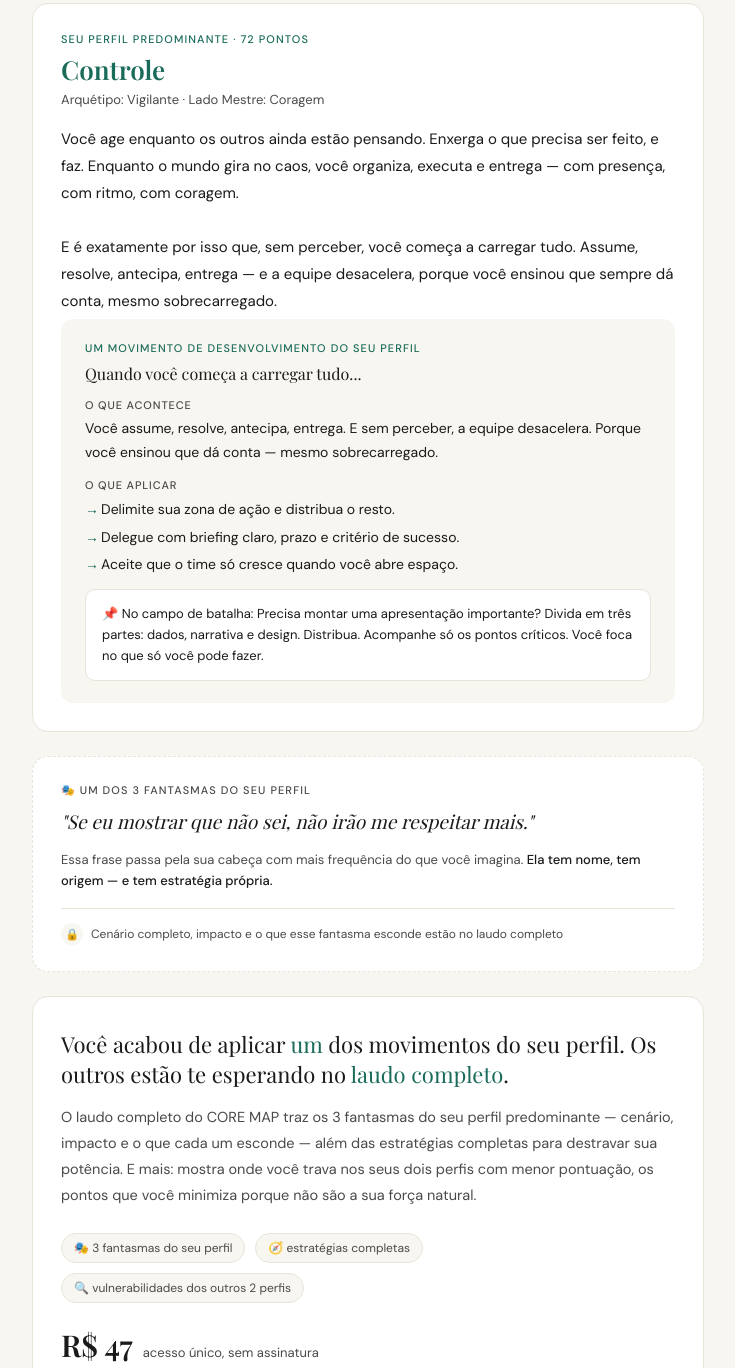
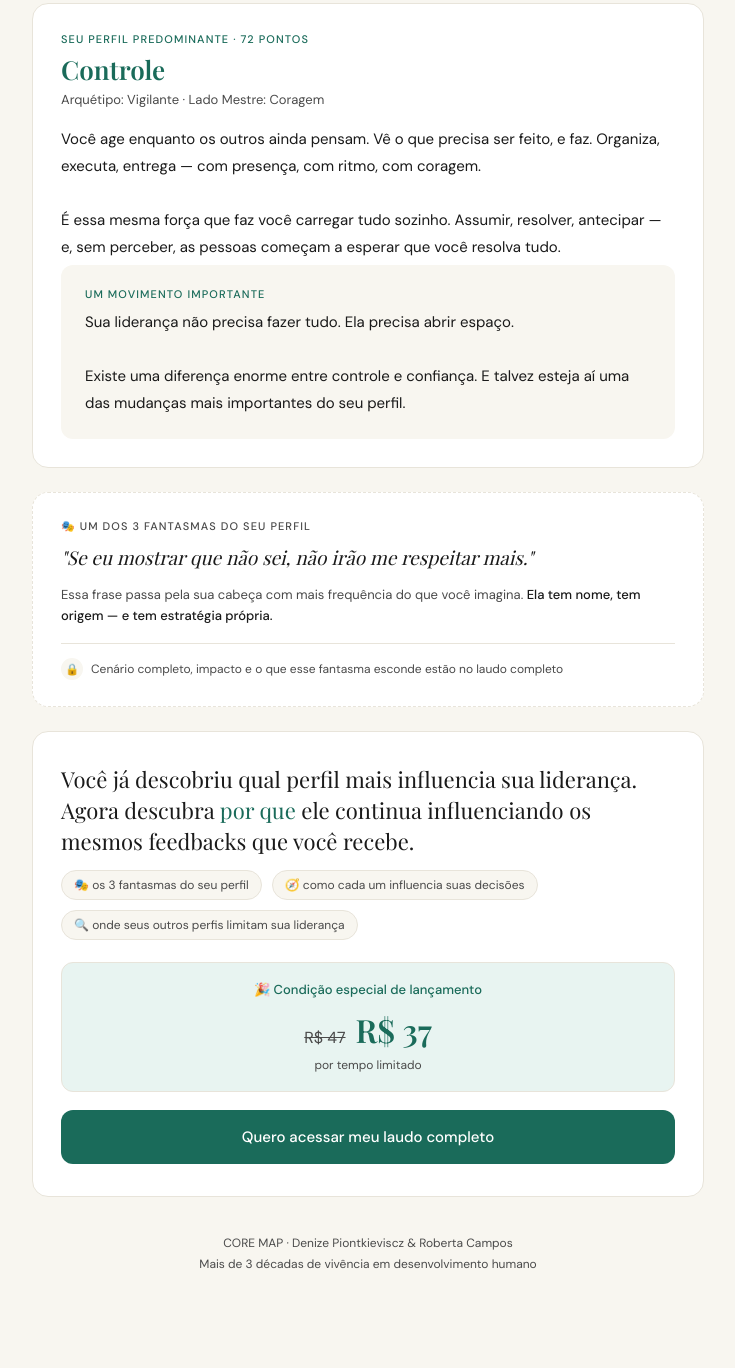
Before and after one commit to CoreMap-lider/Core-Map-Pilula, a plain HTML site: page pilula-core-map (1).html in a window 1280 px wide. Shown: the part 619-1987 px from the top of the page, without its empty margins (272-1007 px from the left). Drawn offline with nearby package versions, Linux system fonts and the light colour scheme.

Commit message:
Update pilula-core-map (1).html

```diff
--- a/pilula-core-map (1).html
+++ b/pilula-core-map (1).html
@@ -88,7 +88,6 @@
     line-height: 1.6;
   }
 
-  /* MINI CHART TEASER */
   .chart-card {
     background: var(--surface);
     border: 1px solid var(--border);
@@ -149,7 +148,6 @@
     font-weight: 500;
   }
 
-  /* SECTION TITLES */
   .section-title {
     font-family: 'Playfair Display', serif;
     font-size: 21px;
@@ -165,7 +163,6 @@
     line-height: 1.6;
   }
 
-  /* PERFIL CARD */
   .perfil-card {
     background: var(--surface);
     border: 1px solid var(--border);
@@ -204,7 +201,6 @@
     margin-bottom: 4px;
   }
 
-  /* ESTRATÉGIA (mesmo padrão do laudo completo) */
   .estrategia-wrap {
     background: var(--bg);
     border-radius: 12px;
@@ -221,22 +217,6 @@
     margin-bottom: 8px;
   }
 
-  .estrategia-title {
-    font-size: 16px;
-    font-weight: 500;
-    margin-bottom: 10px;
-    font-family: 'Playfair Display', serif;
-  }
-
-  .estrategia-section {
-    font-size: 11px;
-    letter-spacing: 0.08em;
-    text-transform: uppercase;
-    color: var(--text-muted);
-    font-weight: 500;
-    margin: 14px 0 5px;
-  }
-
   .estrategia-desc {
     font-size: 14px;
     color: var(--text);
@@ -244,27 +224,6 @@
     font-weight: 400;
   }
 
-  .estrategia-lista { list-style: none; padding: 0; margin-bottom: 4px; }
-
-  .estrategia-lista li {
-    font-size: 14px; line-height: 1.8; color: var(--text); font-weight: 400;
-    padding-left: 16px; position: relative; margin-bottom: 2px;
-  }
-
-  .estrategia-lista li::before { content: "→"; position: absolute; left: 0; color: var(--profile-color, #1a6b5a); }
-
-  .campo-batalha {
-    background: var(--surface);
-    border: 1px solid var(--border);
-    border-radius: 10px;
-    padding: 14px 16px;
-    margin-top: 12px;
-    font-size: 13px;
-    color: var(--text);
-    line-height: 1.6;
-  }
-
-  /* FANTASMA TEASER (bloqueado) */
   .fantasma-teaser {
     position: relative;
     background: var(--surface);
@@ -321,7 +280,6 @@
 
   .lock-text { font-size: 12px; color: var(--text-muted); }
 
-  /* FECHAMENTO / CTA */
   .fechamento {
     background: var(--surface);
     border: 1px solid var(--border);
@@ -341,13 +299,6 @@
 
   .fechamento-title span { color: var(--profile-color, #1a6b5a); }
 
-  .fechamento-text {
-    font-size: 14.5px;
-    line-height: 1.8;
-    color: var(--text-muted);
-    margin-bottom: 24px;
-  }
-
   .dev-preview {
     display: flex;
     gap: 10px;
@@ -364,21 +315,47 @@
     border: 1px solid var(--border);
   }
 
-  .price-row {
+  .launch-box {
+    background: var(--profile-light, #e8f4f1);
+    border: 1px solid var(--border);
+    border-radius: 12px;
+    padding: 18px 20px;
+    margin-bottom: 18px;
+    text-align: center;
+  }
+
+  .launch-tag {
+    font-size: 13px;
+    font-weight: 500;
+    color: var(--profile-color, #1a6b5a);
+    margin-bottom: 10px;
+  }
+
+  .launch-prices {
     display: flex;
     align-items: baseline;
+    justify-content: center;
     gap: 10px;
-    margin-bottom: 18px;
   }
 
-  .price-value {
-    font-family: 'Playfair Display', serif;
-    font-size: 30px;
-    font-weight: 600;
-    color: var(--text);
+  .price-old {
+    font-size: 16px;
+    color: var(--text-muted);
+    text-decoration: line-through;
   }
 
-  .price-label { font-size: 13px; color: var(--text-muted); }
+  .price-new {
+    font-family: 'Playfair Display', serif;
+    font-size: 32px;
+    font-weight: 600;
+    color: var(--profile-color, #1a6b5a);
+  }
+
+  .launch-sub {
+    font-size: 12px;
+    color: var(--text-muted);
+    margin-top: 6px;
+  }
 
   .cta-btn {
     display: block;
@@ -397,13 +374,6 @@
 
   .cta-btn:hover { opacity: 0.9; }
 
-  .cta-sub {
-    text-align: center;
-    font-size: 12px;
-    color: var(--text-muted);
-    margin-top: 12px;
-  }
-
   .footer-note {
     text-align: center;
     font-size: 12px;
@@ -420,7 +390,6 @@
     .perfil-card, .fantasma-teaser, .fechamento { padding: 20px; }
     .estrategia-wrap { padding: 18px; }
     .fechamento-title { font-size: 19px; }
-    .price-value { font-size: 26px; }
   }
 </style>
 </head>
@@ -456,13 +425,8 @@
     <div class="perfil-abertura" id="perfilAbertura"></div>
 
     <div class="estrategia-wrap">
-      <div class="estrategia-label">Um movimento de desenvolvimento do seu perfil</div>
-      <div class="estrategia-title" id="estTitulo"></div>
-      <div class="estrategia-section">O que acontece</div>
-      <div class="estrategia-desc" id="estOq"></div>
-      <div class="estrategia-section">O que aplicar</div>
-      <ul class="estrategia-lista" id="estAp"></ul>
-      <div class="campo-batalha">📌 No campo de batalha: <span id="estBatalha"></span></div>
+      <div class="estrategia-label">Um movimento importante</div>
+      <div class="estrategia-desc" id="estMovimento" style="font-size:15px;line-height:1.8;"></div>
     </div>
   </div>
 
@@ -477,21 +441,21 @@
   </div>
 
   <div class="fechamento">
-    <div class="fechamento-title">Você acabou de aplicar <span>um</span> dos movimentos do seu perfil. Os outros estão te esperando no <span>laudo completo</span>.</div>
-    <div class="fechamento-text">
-      O laudo completo do CORE MAP traz os 3 fantasmas do seu perfil predominante — cenário, impacto e o que cada um esconde — além das estratégias completas para destravar sua potência. E mais: mostra onde você trava nos seus dois perfis com menor pontuação, os pontos que você minimiza porque não são a sua força natural.
+    <div class="fechamento-title">Você já descobriu qual perfil mais influencia sua liderança. Agora descubra <span>por que</span> ele continua influenciando os mesmos feedbacks que você recebe.</div>
+    <div class="dev-preview">
+      <div class="dev-chip">🎭 os 3 fantasmas do seu perfil</div>
+      <div class="dev-chip">🧭 como cada um influencia suas decisões</div>
+      <div class="dev-chip">🔍 onde seus outros perfis limitam sua liderança</div>
     </div>
-    <div class="dev-preview">
-      <div class="dev-chip">🎭 3 fantasmas do seu perfil</div>
-      <div class="dev-chip">🧭 estratégias completas</div>
-      <div class="dev-chip">🔍 vulnerabilidades dos outros 2 perfis</div>
+    <div class="launch-box">
+      <div class="launch-tag">🎉 Condição especial de lançamento</div>
+      <div class="launch-prices">
+        <span class="price-old">R$ 47</span>
+        <span class="price-new">R$ 37</span>
+      </div>
+      <div class="launch-sub">por tempo limitado</div>
     </div>
-    <div class="price-row">
-      <div class="price-value">R$ 47</div>
-      <div class="price-label">acesso único, sem assinatura</div>
-    </div>
-    <a class="cta-btn" href="https://go.hotmart.com/F106136093R" target="_blank" rel="noopener">Quero meu laudo completo</a>
-    <p class="cta-sub">Você pode continuar se reconhecendo em fragmentos — ou mapear isso hoje.</p>
+    <a class="cta-btn" href="https://go.hotmart.com/F106136093R" target="_blank" rel="noopener">Quero acessar meu laudo completo</a>
   </div>
 
   <p class="footer-note">CORE MAP · Denize Piontkieviscz &amp; Roberta Campos<br>Mais de 3 décadas de vivência em desenvolvimento humano</p>
@@ -503,49 +467,29 @@ const PERFIS = {
   C: {
     nome: "Controle", subtitulo: "A força que lidera com o próprio pulso",
     arquetipo: "Vigilante", mestre: "Coragem", cor: "#1a6b5a", corLight: "#e8f4f1",
-    abertura: `Você age enquanto os outros ainda estão pensando. Enxerga o que precisa ser feito, e faz. Enquanto o mundo gira no caos, você organiza, executa e entrega — com presença, com ritmo, com coragem.<br><br>E é exatamente por isso que, sem perceber, você começa a carregar tudo. Assume, resolve, antecipa, entrega — e a equipe desacelera, porque você ensinou que sempre dá conta, mesmo sobrecarregado.`,
-    estrategia: {
-      titulo: "Quando você começa a carregar tudo...",
-      oq: "Você assume, resolve, antecipa, entrega. E sem perceber, a equipe desacelera. Porque você ensinou que dá conta — mesmo sobrecarregado.",
-      ap: ["Delimite sua zona de ação e distribua o resto.", "Delegue com briefing claro, prazo e critério de sucesso.", "Aceite que o time só cresce quando você abre espaço."],
-      batalha: "Precisa montar uma apresentação importante? Divida em três partes: dados, narrativa e design. Distribua. Acompanhe só os pontos críticos. Você foca no que só você pode fazer."
-    },
+    abertura: `Você age enquanto os outros ainda pensam. Vê o que precisa ser feito, e faz. Organiza, executa, entrega — com presença, com ritmo, com coragem.<br><br>É essa mesma força que faz você carregar tudo sozinho. Assumir, resolver, antecipar — e, sem perceber, as pessoas começam a esperar que você resolva tudo.`,
+    movimento: `Sua liderança não precisa fazer tudo. Ela precisa abrir espaço.<br><br>Existe uma diferença enorme entre controle e confiança. E talvez esteja aí uma das mudanças mais importantes do seu perfil.`,
     fantasmaEgo: "Se eu mostrar que não sei, não irão me respeitar mais."
   },
   O: {
     nome: "Ordem", subtitulo: "A mente que estrutura o impossível",
     arquetipo: "Estrategista", mestre: "Visão", cor: "#b8860b", corLight: "#faf4e6",
-    abertura: `Você organiza o invisível. Sua mente enxerga com nitidez o que precisa ser feito, estrutura o caminho, conecta os pontos, traduz o caos em clareza. Onde há ruído, você percebe padrões.<br><br>E é essa mesma busca por acerto que faz você revisar tudo três vezes — enquanto o cenário muda, e o plano perfeito nasce defasado. A decisão que parecia prudente agora soa lenta.`,
-    estrategia: {
-      titulo: "Quando você espera demais por segurança... e perde o timing.",
-      oq: "Você quer acertar. E por isso revê tudo 3 vezes. Mas o cenário muda — e o plano perfeito já nasce defasado. A decisão que parecia prudente, agora soa lenta.",
-      ap: ["Use a Regra 70/30: avance com 70% de dados, corrija com 30% no caminho.", "Teste, mensure, ajuste — mas em movimento."],
-      batalha: "Está para lançar um plano de incentivo comercial? Aplique: «Vamos lançar com o básico — e revisar a cada semana conforme os resultados.» Mais ação, menos espera. Resultado com evolução."
-    },
+    abertura: `Você organiza o invisível. Vê com nitidez o que precisa ser feito, estrutura o caminho, traduz o caos em clareza.<br><br>É essa mesma busca por acerto que faz você revisar tudo três vezes — enquanto o cenário muda, e o plano perfeito nasce atrasado.`,
+    movimento: `Sua liderança não precisa ser perfeita. Ela precisa estar em movimento.<br><br>Existe uma diferença enorme entre precisão e paralisia. E talvez esteja aí uma das mudanças mais importantes do seu perfil.`,
     fantasmaEgo: "Se não estiver impecável, é melhor não apresentar."
   },
   R: {
     nome: "Relacionamento", subtitulo: "O coração que sustenta conexões",
     arquetipo: "Embaixador", mestre: "Empatia", cor: "#1a3a6b", corLight: "#e8eef5",
-    abertura: `Você transforma laços em alianças verdadeiras. Onde outros veem distância, você constrói pontes. Sua sensibilidade é radar: percebe o clima, lê o não dito, e age com delicadeza onde outros passariam direto.<br><br>E é essa mesma vontade de incluir todo mundo que adia suas decisões. Você espera o feedback de cada pessoa, busca alinhar cada ponto — e o tempo passa. A equipe começa a se frustrar. O que era empatia vira inércia.`,
-    estrategia: {
-      titulo: "Quando o excesso de escuta adia a decisão...",
-      oq: "Você quer garantir que todos estejam incluídos. Espera o feedback de cada pessoa, ouve todas as perspectivas, busca alinhar cada ponto... Mas, ao tentar agradar e unir, o tempo passa. A decisão não vem. A equipe começa a se frustrar.",
-      ap: ["Defina 3 critérios objetivos antes de ouvir o grupo.", "Escute, mas mantenha um prazo-limite.", "Decida e comunique com clareza, explicando o porquê."],
-      batalha: "Precisa escolher entre duas propostas de campanha comercial para o time? Em vez de esperar o consenso perfeito, diga: «Avaliei três pontos-chave: alinhamento com a meta, custo e prazo de execução. Vamos com a Campanha X. Agradeço cada contribuição — ela ajudou a construir essa escolha.» Você honra a escuta, mas assume o papel de líder."
-    },
+    abertura: `Você transforma laços em alianças verdadeiras. Constrói pontes onde outros veem distância. Sua sensibilidade é radar — percebe o clima, lê o não dito.<br><br>É justamente essa sensibilidade que faz você adiar decisões difíceis, esperando incluir todo mundo, enquanto a equipe espera e começa a se frustrar.`,
+    movimento: `Sua liderança não precisa agradar todo mundo. Ela precisa decidir.<br><br>Existe uma diferença enorme entre escuta e indecisão. E talvez esteja aí uma das mudanças mais importantes do seu perfil.`,
     fantasmaEgo: "Se eu me meter nisso, o conflito pode virar contra mim. Não quero ser o vilão."
   },
   E: {
     nome: "Equilíbrio", subtitulo: "A alma que sente o que muitos não percebem",
     arquetipo: "Harmonizador", mestre: "Serenidade", cor: "#2d6b2d", corLight: "#ecf4ec",
-    abertura: `Você percebe tensões antes que se tornem crises, escuta o que não é dito, acolhe com presença. Onde há ruído, você oferece silêncio. Sua liderança nasce do cuidado.<br><br>E é esse mesmo cuidado que te faz desviar de um elogio: "Ah, foi o time. Só dei um apoio." Só que, no silêncio, sua liderança também deixa de ser vista — e começa a doer ver outros ocupando espaços que você ajudou a construir.`,
-    estrategia: {
-      titulo: "Quando você se apaga para não incomodar...",
-      oq: "Você quer que o resultado fale por si — e ele fala. Mas ninguém ouve. Porque no mundo real, quem não se mostra, não é lembrado. Você não quer parecer arrogante, evita se autopromover, prefere não «disputar palco».",
-      ap: ["Comece a separar visibilidade de vaidade. Posicionamento é sobre clareza, não ego.", "Quando a entrega for sua, não terceirize a apresentação.", "Use frases simples e assertivas para marcar presença: «Essa parte fui eu que desenvolvi junto ao time. Posso apresentar?»"],
-      batalha: "Você recebe um elogio da diretoria por um relatório que passou três noites refinando. Em vez de desviar, diga: «Agradeço. Eu cuidei da análise e estrutura dos dados. O resultado é coletivo, mas essa parte foi comigo.» Isso não é autopromoção — é maturidade para ocupar o lugar que você construiu."
-    },
+    abertura: `Você percebe o que os outros não percebem. Escuta além das palavras. Acolhe. Conecta.<br><br>É justamente essa força que faz você esconder as próprias conquistas — dividindo o mérito assim que ele chega, enquanto outros ocupam espaços que você ajudou a construir.`,
+    movimento: `Sua liderança não precisa provar mais. Ela precisa ocupar o espaço que você já conquistou.<br><br>Existe uma diferença enorme entre vaidade e posicionamento. E talvez esteja aí uma das mudanças mais importantes do seu perfil.`,
     fantasmaEgo: "Se eu aceitar o elogio, vão esperar mais ainda — e se eu falhar depois?"
   }
 };
@@ -567,7 +511,6 @@ const topProfile = PERFIS[topKey];
 document.documentElement.style.setProperty('--profile-color', topProfile.cor);
 document.documentElement.style.setProperty('--profile-light', topProfile.corLight);
 
-// Chart: só o dominante mostra valor real, os outros ficam bloqueados
 const grid = document.getElementById('profilesGrid');
 sorted.forEach(([key, val], idx) => {
   const p = PERFIS[key];
@@ -592,20 +535,13 @@ setTimeout(() => {
   document.querySelectorAll('.profile-bar-fill').forEach(el => { el.style.width = el.dataset.width + '%'; });
 }, 200);
 
-// Perfil card
 document.getElementById('perfilRank').textContent = `Seu perfil predominante · ${topVal} pontos`;
 document.getElementById('perfilNome').textContent = topProfile.nome;
 document.getElementById('perfilArquetipo').textContent = `Arquétipo: ${topProfile.arquetipo} · Lado Mestre: ${topProfile.mestre}`;
 document.getElementById('perfilAbertura').innerHTML = topProfile.abertura;
 
-// Estratégia
-document.getElementById('estTitulo').textContent = topProfile.estrategia.titulo;
-document.getElementById('estOq').textContent = topProfile.estrategia.oq;
-const apList = document.getElementById('estAp');
-topProfile.estrategia.ap.forEach(a => { apList.innerHTML += `<li>${a}</li>`; });
-document.getElementById('estBatalha').textContent = topProfile.estrategia.batalha;
+document.getElementById('estMovimento').innerHTML = topProfile.movimento;
 
-// Fantasma teaser
 document.getElementById('fantasmaEgo').textContent = `"${topProfile.fantasmaEgo}"`;
 </script>
 </body>
```
